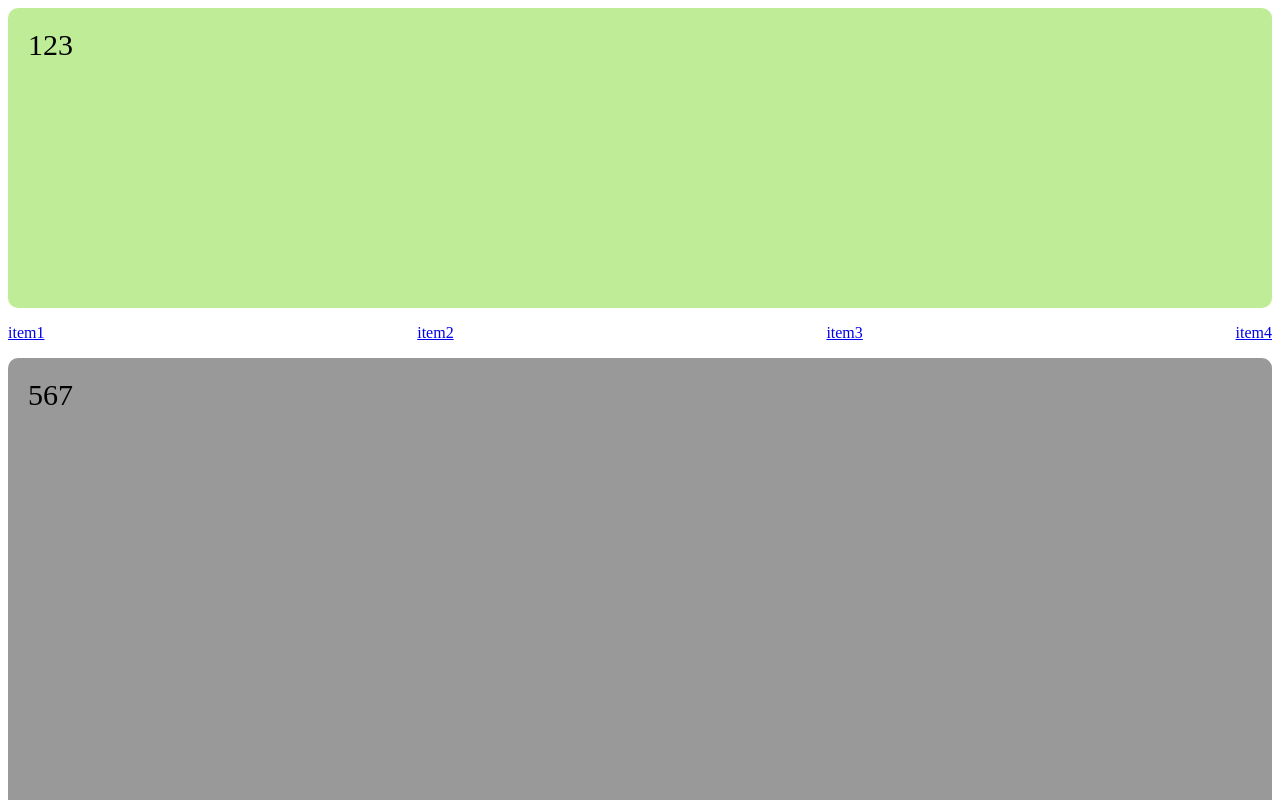
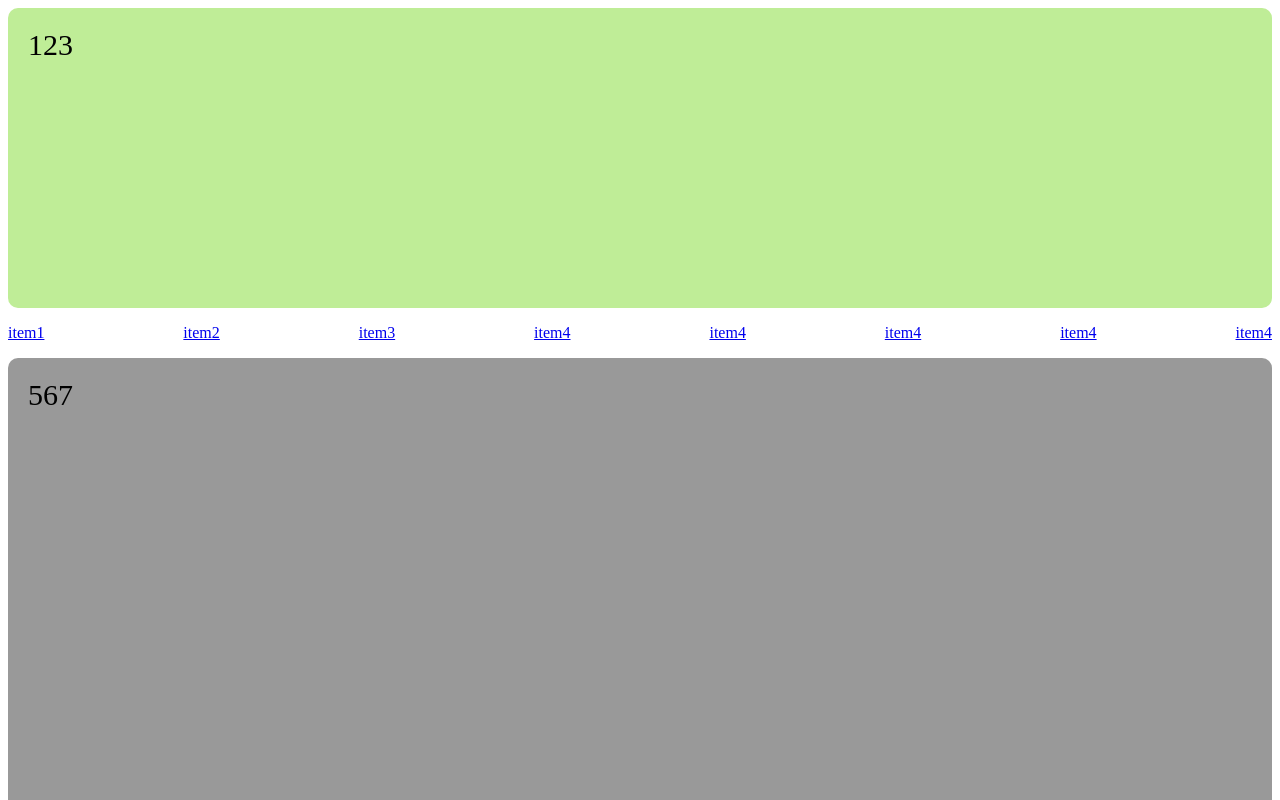
Before and after one commit to idben/myTest001, a plain HTML site: page index.html in a window 1280 px wide. Shown: the top 800 px of the page. Drawn offline with Linux system fonts and the light colour scheme.

Commit message:
add nav item

```diff
--- a/index.html
+++ b/index.html
@@ -14,6 +14,10 @@
           <li><a href="#">item2</a></li>
           <li><a href="#">item3</a></li>
           <li><a href="#">item4</a></li>
+          <li><a href="#">item4</a></li>
+          <li><a href="#">item4</a></li>
+          <li><a href="#">item4</a></li>
+          <li><a href="#">item4</a></li>
         </ul>
       </nav>
     <main>567</main>
```
